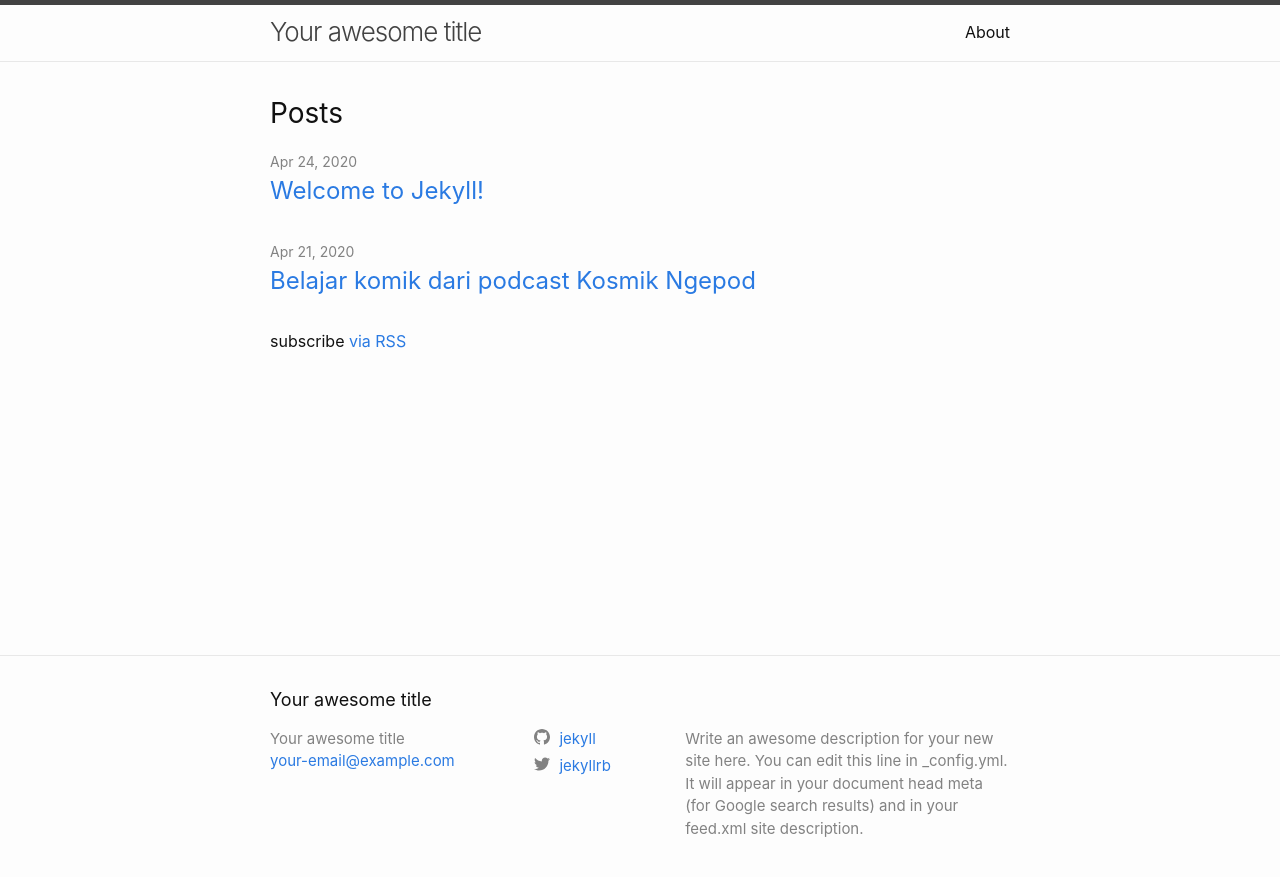
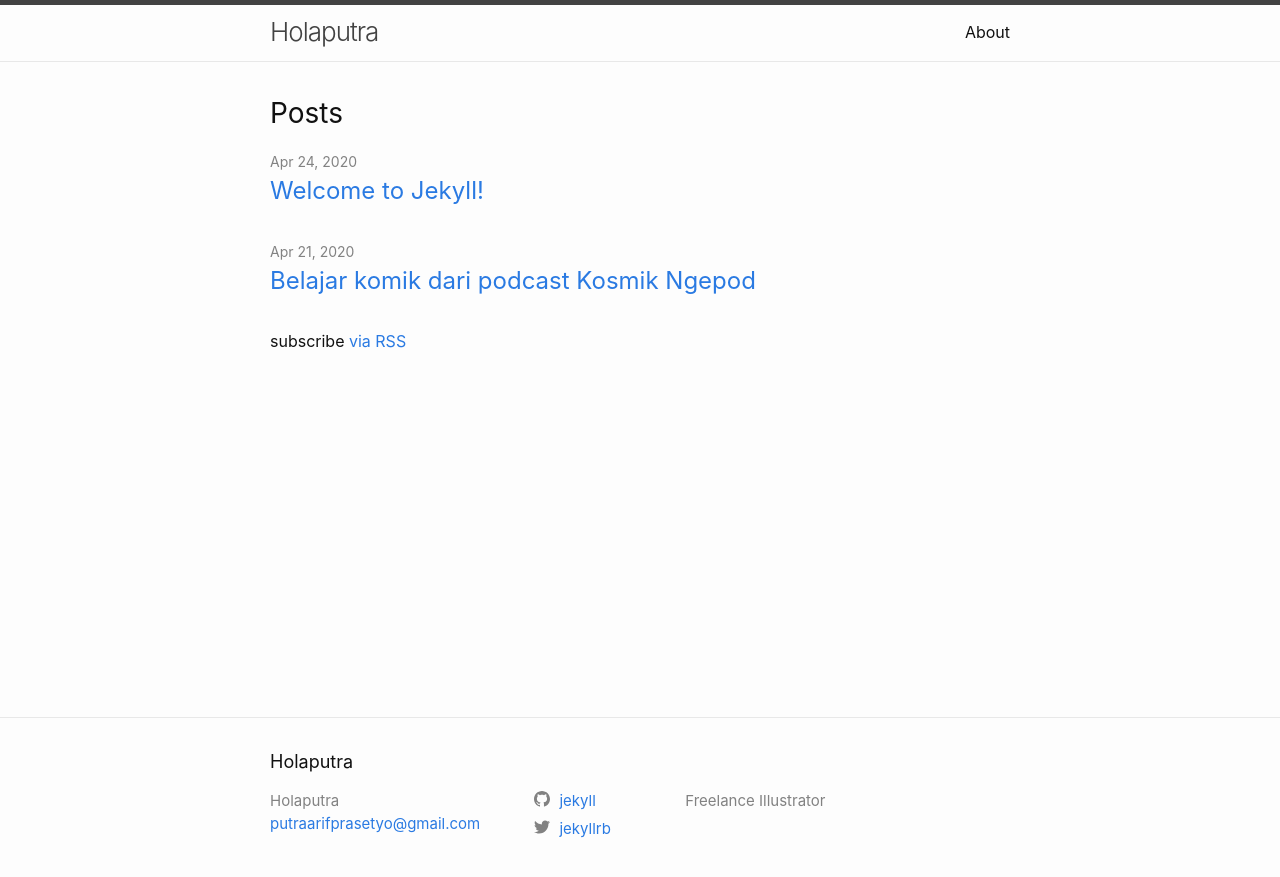
Before and after one commit to holaputra/holaputra.github.io, a Jekyll site: the page built from index.markdown, in a window 1280 px wide. Shown: the top 877 px of the page. Built offline with Jekyll 4.4.1, drawn with Linux system fonts in a browser that asks for light colours.

Commit message:
Changes on config.yml and Gemfile

```diff
--- a/Gemfile
+++ b/Gemfile
@@ -9,7 +9,6 @@ source "https://rubygems.org"
 # Happy Jekylling!
 gem "jekyll", "~> 4.0.0"
 # This is the default theme for new Jekyll sites. You may change this to anything you like.
-gem "minima", "~> 2.5"
 # If you want to use GitHub Pages, remove the "gem "jekyll"" above and
 # uncomment the line below. To upgrade, run `bundle update github-pages`.
 # gem "github-pages", group: :jekyll_plugins
--- a/_config.yml
+++ b/_config.yml
@@ -18,19 +18,16 @@
 # You can create any custom variable you would like, and they will be accessible
 # in the templates via {{ site.myvariable }}.
 
-title: Your awesome title
-email: your-email@example.com
+title: Holaputra
+email: putraarifprasetyo@gmail.com
 description: >- # this means to ignore newlines until "baseurl:"
-  Write an awesome description for your new site here. You can edit this
-  line in _config.yml. It will appear in your document head meta (for
-  Google search results) and in your feed.xml site description.
+  Freelance Illustrator
 baseurl: "" # the subpath of your site, e.g. /blog
 url: "" # the base hostname & protocol for your site, e.g. http://example.com
 twitter_username: jekyllrb
 github_username:  jekyll
 
 # Build settings
-theme: minima
 plugins:
   - jekyll-feed
 
```
